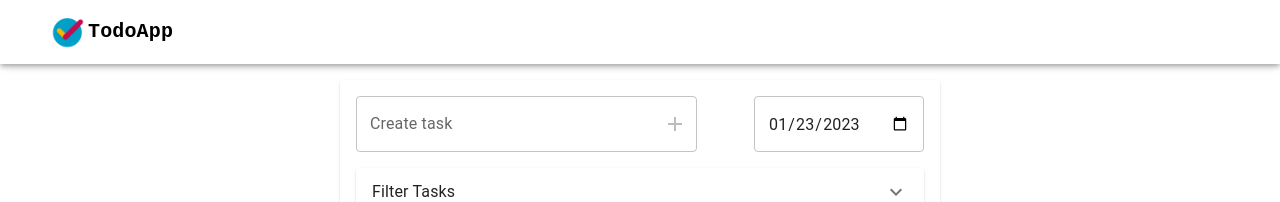
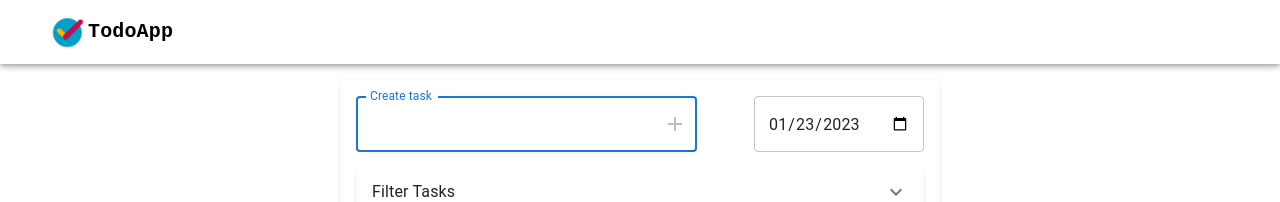
Before and after one commit to navazjm/todoapp, a React (Vite) app in the folder todoapp-client/: page / in a window 1280 px wide. Shown: the top 202 px of the page. Built offline with nearby package versions, Linux system fonts and the light colour scheme; no server answers.

Commit message:
client - improved ux

```diff
--- a/todoapp-client/src/features/tasks/tasks-input/tasks-input.component.tsx
+++ b/todoapp-client/src/features/tasks/tasks-input/tasks-input.component.tsx
@@ -1,5 +1,5 @@
 import { useState } from "react";
-import { FormControl, IconButton, InputAdornment, InputLabel, OutlinedInput, TextField } from "@mui/material";
+import { FormControl, IconButton, InputAdornment, InputLabel, OutlinedInput, TextField, Tooltip } from "@mui/material";
 import AddIcon from "@mui/icons-material/Add";
 import { useAlert } from "../../../components/alert/alert.hooks";
 import { IAlert } from "../../../components/alert/alert.types";
@@ -47,24 +47,30 @@ export default function TasksInput() {
     return (
         <form onSubmit={(evt: React.SyntheticEvent) => createNewTask(evt)} className="tasks-input-form">
             <FormControl sx={{ m: 1, width: { xs: "100%", md: "60%" }, margin: 0 }} variant="outlined">
-                <InputLabel>Create task</InputLabel>
-                <OutlinedInput
+                <TextField
                     label="Create task"
                     id="newTaskContentInput"
+                    color="primary"
                     value={taskContent}
                     onChange={(evt) => setTaskContent(evt.target.value)}
-                    endAdornment={
+                    InputProps={{
+                        endAdornment: (
+                            <Tooltip title="Submit">
                                 <InputAdornment position="end">
                                     <IconButton
                                         aria-label="create new task"
                                         onClick={createNewTask}
                                         edge="end"
                                         disabled={taskContent === ""}
+                                        color="primary"
                                     >
                                         <AddIcon />
                                     </IconButton>
                                 </InputAdornment>
-                    }
+                            </Tooltip>
+                        )
+                    }}
+                    focused
                 />
             </FormControl>
             <FormControl>
```
Lines whose indentation alone changed are shown as unchanged.
